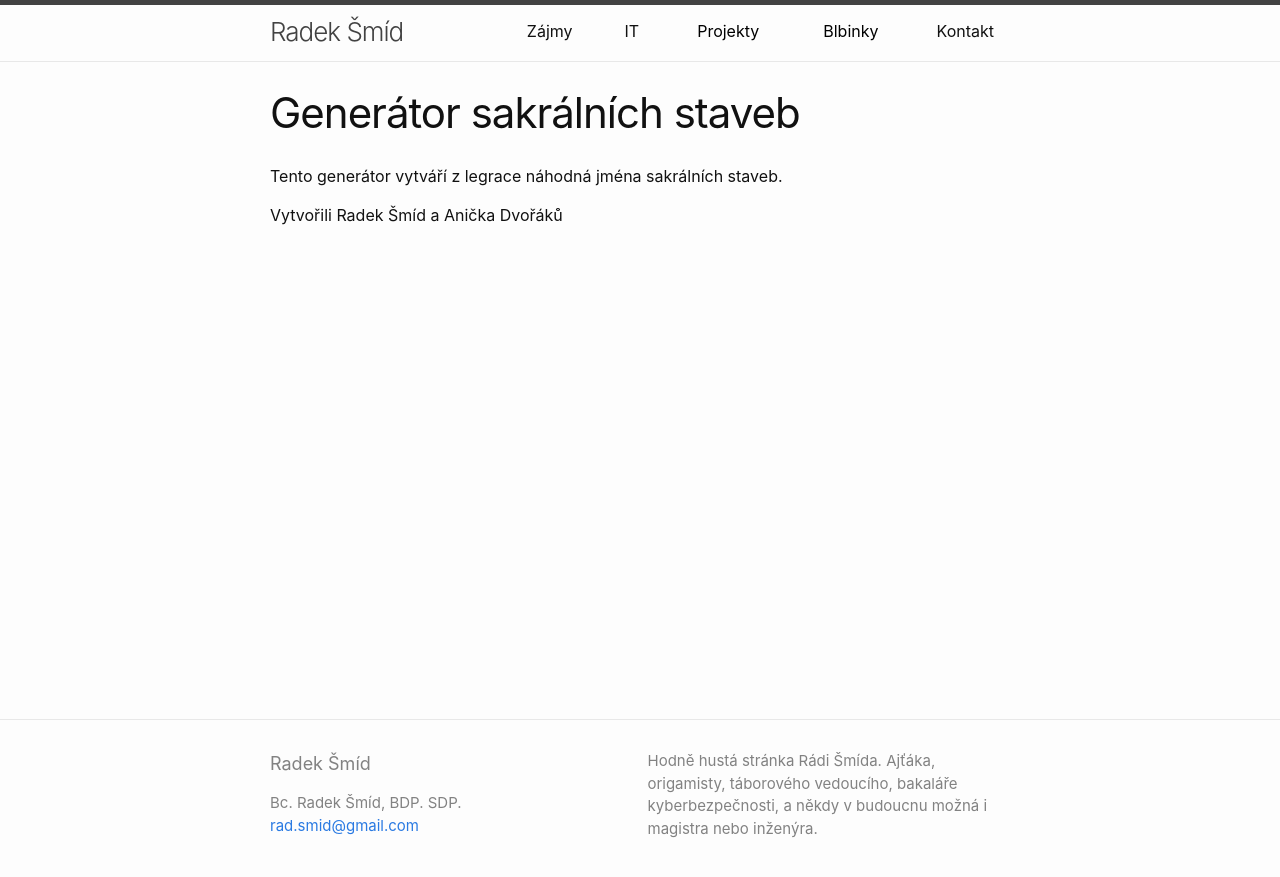
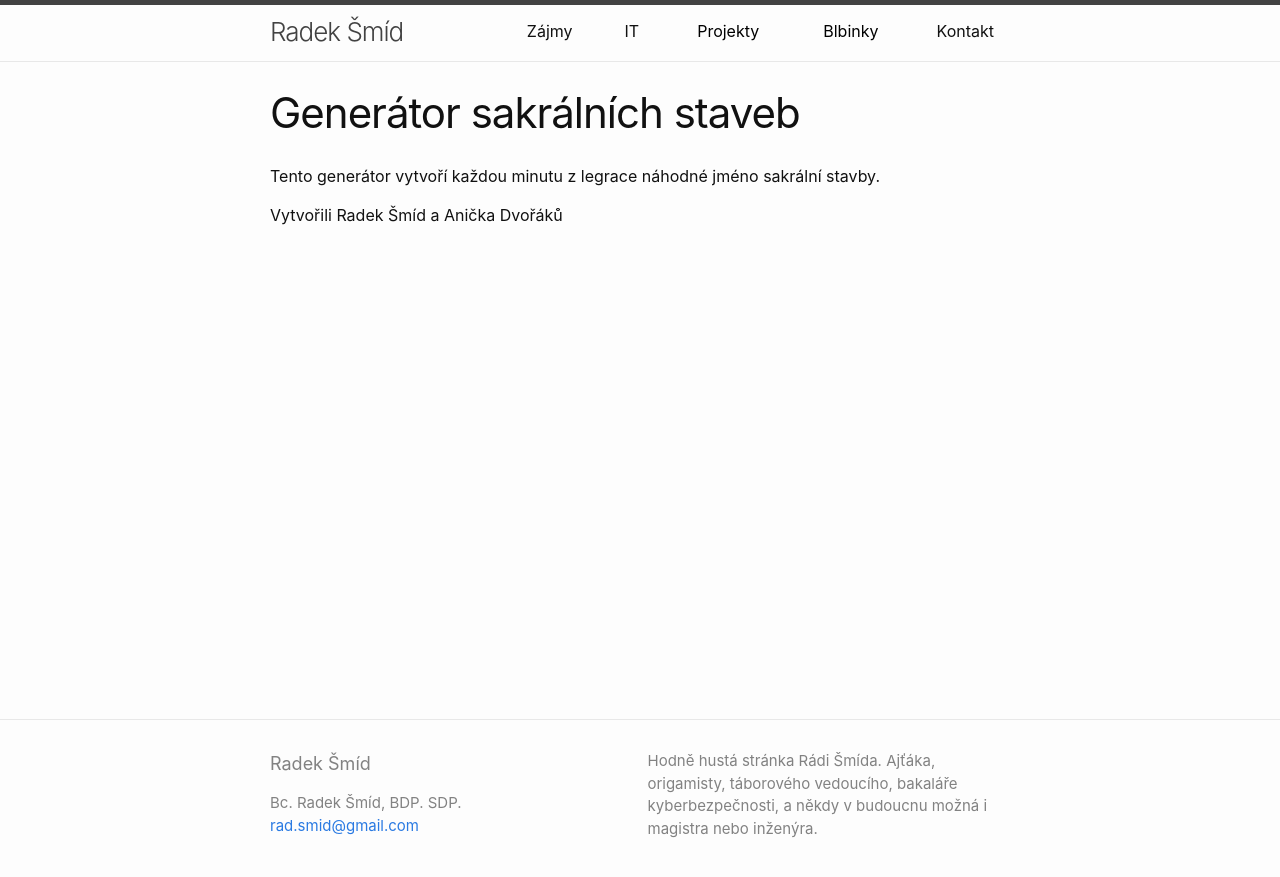
Before and after one commit to Smidra/rada.smid.io-site, a Jekyll site: the page built from blbinky/chramy.md, in a window 1280 px wide. Shown: the top 877 px of the page. Built offline with Jekyll 4.4.1, drawn with Linux system fonts in a browser that asks for light colours.

Commit message:
update chrámy 2

```diff
--- a/blbinky/chramy.md
+++ b/blbinky/chramy.md
@@ -4,7 +4,7 @@ title: Generátor sakrálních staveb
 permalink: /chramy/
 ---
 
-Tento generátor vytváří z legrace náhodná jména sakrálních staveb.
+Tento generátor vytvoří každou minutu z legrace náhodné jméno sakrální stavby.
 
 <!-- STAVBA -->
 
```
